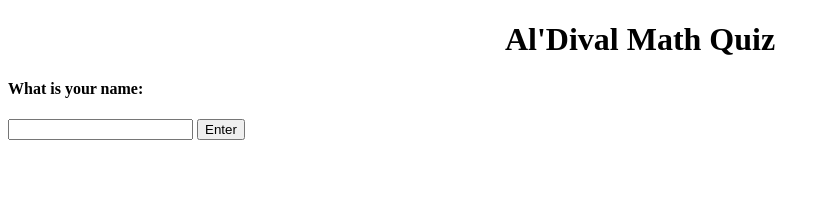
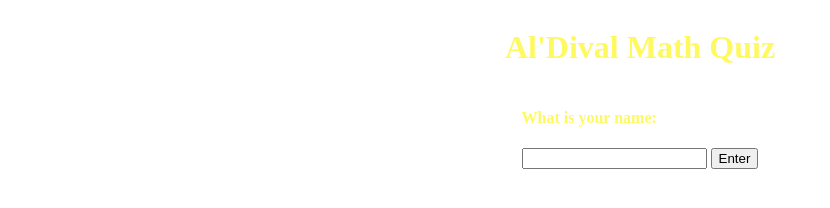
Before and after one commit to StarofV/IST-Maths-Website, a website: page index.html in a window 1280 px wide. Shown: the whole page, without its empty margins (0-830 px from the left). Drawn offline with Linux system fonts and the light colour scheme.

Commit message:
Made background flexible.
Try code before merging. <3

```diff
--- a/styles/index.css
+++ b/styles/index.css
@@ -1,3 +1,11 @@
-#title{
-    text-align: center;
+body{ /* background flexibility = good website */
+    background-repeat: no-repeat;
+    background-size: cover;
+    background-attachment: fixed;
+    display: flex;
+    align-items: center;
+    flex-direction: column;
+    overflow: hidden;
+    height: 100vh;
+    color: #fff960;
 }
```
